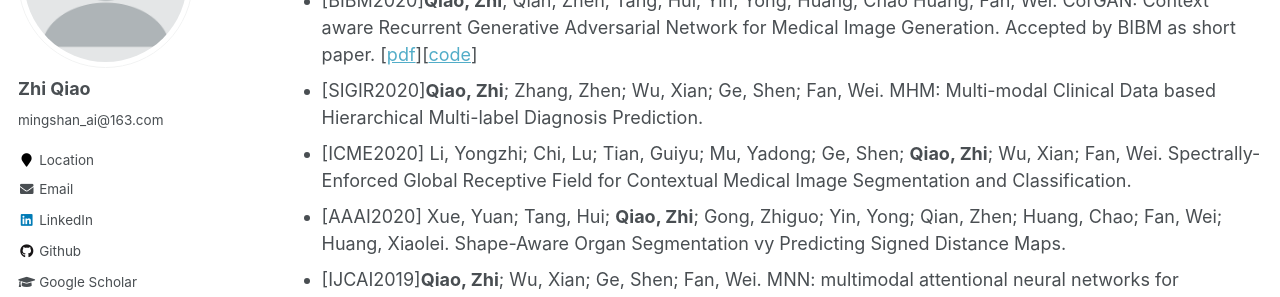
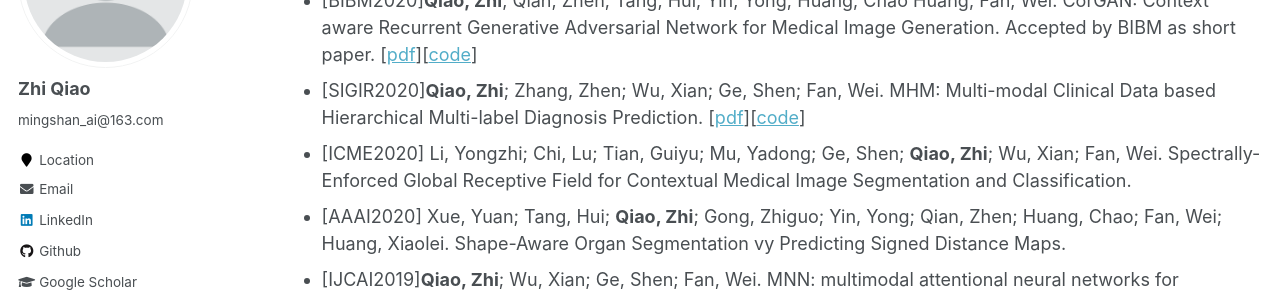
Before and after one commit to qxiaobu/qxiaobu.github.io, a Jekyll site: the page built from _pages/publications.md, in a window 1280 px wide and 900 px high. Shown: the part 225-522 px from the top of the window. Built offline with Jekyll 4.4.1, drawn with Linux system fonts in a browser that asks for light colours.

Commit message:
Update publications.md

```diff
--- a/_pages/publications.md
+++ b/_pages/publications.md
@@ -19,7 +19,7 @@ author_profile: true
 Conference Papers
 ======
 * [BIBM2020]<b>Qiao, Zhi</b>; Qian, Zhen; Tang, Hui; Yin, Yong; Huang, Chao Huang; Fan, Wei. CorGAN: Context aware Recurrent Generative Adversarial Network for Medical Image Generation. Accepted by BIBM as short paper. [<a href="https://arxiv.org/submit/3448979/view">pdf</a>][<a href="https://github.com/qxiaobu/CorGAN">code</a>]
-* [SIGIR2020]<b>Qiao, Zhi</b>; Zhang, Zhen; Wu, Xian; Ge, Shen; Fan, Wei. MHM: Multi-modal Clinical Data based Hierarchical Multi-label Diagnosis Prediction.
+* [SIGIR2020]<b>Qiao, Zhi</b>; Zhang, Zhen; Wu, Xian; Ge, Shen; Fan, Wei. MHM: Multi-modal Clinical Data based Hierarchical Multi-label Diagnosis Prediction. [<a href="https://dl.acm.org/doi/10.1145/3397271.3401275">pdf</a>][<a href="https://github.com/qxiaobu/MHM">code</a>]
 * [ICME2020] Li, Yongzhi; Chi, Lu; Tian, Guiyu; Mu, Yadong; Ge, Shen; <b>Qiao, Zhi</b>; Wu, Xian; Fan, Wei. Spectrally-Enforced Global Receptive Field for Contextual Medical Image Segmentation and Classification.
 * [AAAI2020] Xue, Yuan; Tang, Hui; <b>Qiao, Zhi</b>; Gong, Zhiguo; Yin, Yong; Qian, Zhen; Huang, Chao; Fan, Wei; Huang, Xiaolei. Shape-Aware Organ Segmentation vy Predicting Signed Distance Maps.
 * [IJCAI2019]<b>Qiao, Zhi</b>; Wu, Xian; Ge, Shen; Fan, Wei. MNN: multimodal attentional neural networks for diagnosis prediction.
```
